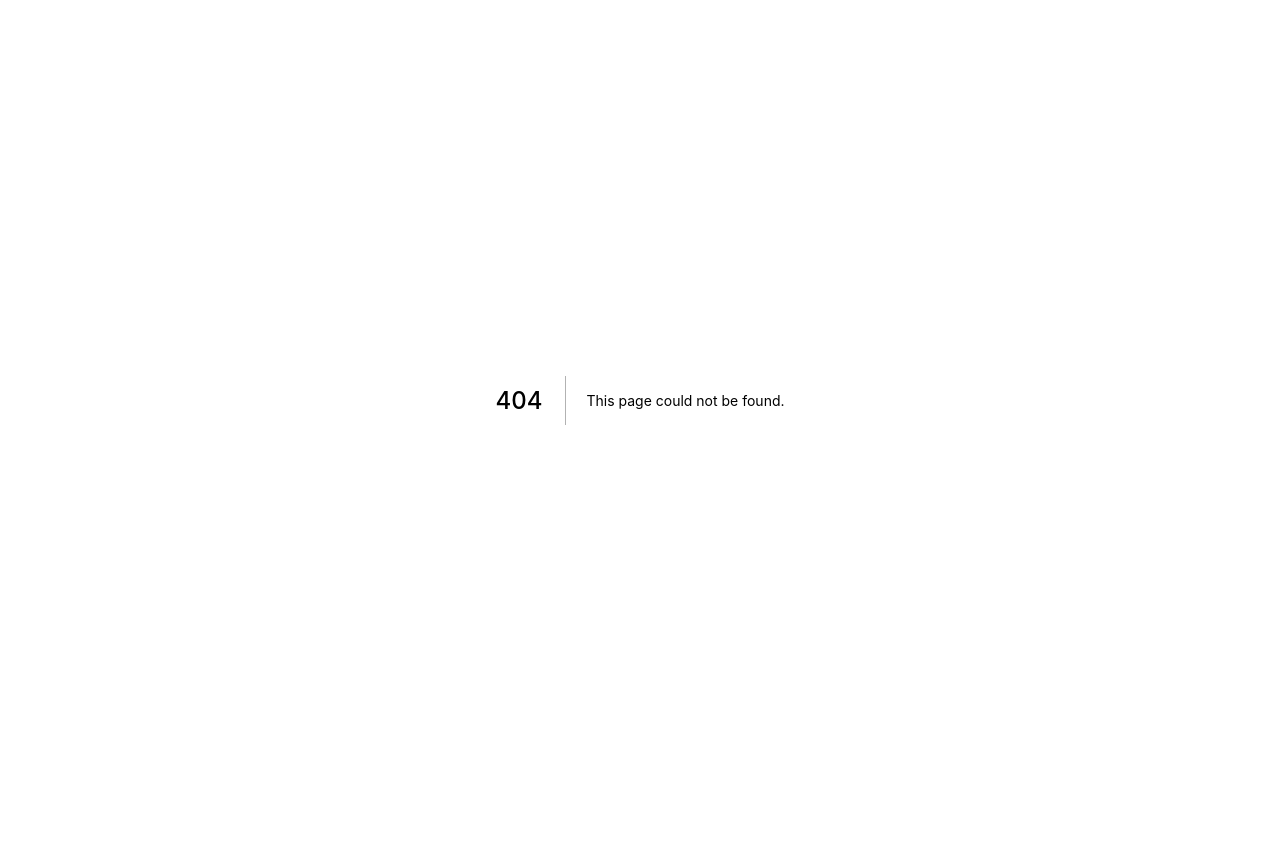
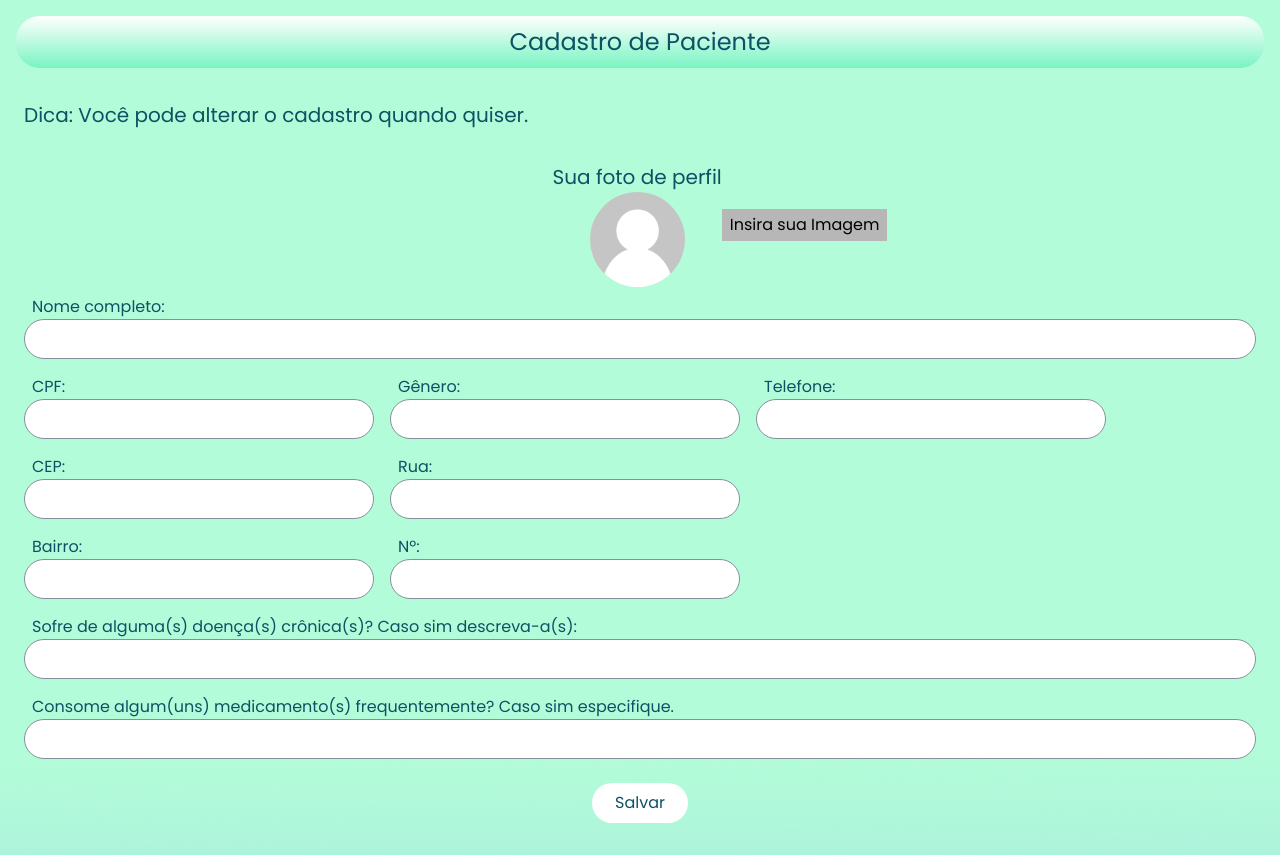
Before and after one commit to mentoriaAcreditar/webSISMS, a Next.js app: page /cadastroPaciente in a window 1280 px wide. Before the commit this address had no page. Before the commit the page ends 800 px from the top, so only its background shows below. Built offline with nearby package versions, Linux system fonts and the light colour scheme.

Commit message:
add page cadastroPaciente

```diff
--- /dev/null
+++ b/pages/cadastroPaciente/index.tsx
@@ -0,0 +1,58 @@
+import React from 'react';
+import Bar from '../../components/Bar';
+import Input from '../../components/Input';
+
+const CadastroPaciente = () => {
+  return (
+    <div
+      className="flex fundo flex-col p-4"
+      // style={{ background: 'url(./background.png)  no-repeat center/cover' }}
+    >
+      <Bar title="Cadastro de Paciente" />
+      <h1 className="mx-2 my-8 text-xl text-green">
+        Dica: Você pode alterar o cadastro quando quiser.
+      </h1>
+      <div>
+        <div className="flex flex-row items-center ml-40 justify-center">
+          <div className="flex flex-row items-center ">
+            <div className="flex flex-col items-center justify-center">
+              <span className="text-xl text-green">Sua foto de perfil</span>
+              <img src="./user.svg" alt="" />
+            </div>
+            <button className="bg-gray h-8 px-2" type="button">
+              Insira sua Imagem
+            </button>
+          </div>
+        </div>
+      </div>
+      <form action="">
+        <Input name="Nome completo:" />
+        <div className="flex flex-row">
+          <Input name="CPF:" />
+          <Input name="Gênero:" />
+          <Input name="Telefone:" />
+        </div>
+        <div className="flex flex-row">
+          <Input name="CEP:" />
+          <Input name="Rua:" />
+        </div>
+        <div className="flex flex-row">
+          <Input name="Bairro:" />
+          <Input name="Nº:" />
+        </div>
+        <Input name="Sofre de alguma(s) doença(s) crônica(s)? Caso sim descreva-a(s):" />
+        <Input name="Consome algum(uns) medicamento(s) frequentemente? Caso sim especifique." />
+        <div className="flex flex-row w-full items-center justify-center py-4">
+          <button
+            type="submit"
+            className="bg-white text-green p-2 rounded-full w-24"
+          >
+            Salvar
+          </button>
+        </div>
+      </form>
+    </div>
+  );
+};
+
+export default CadastroPaciente;
--- a/tailwind.config.js
+++ b/tailwind.config.js
@@ -18,7 +18,8 @@ module.exports = {
         green2: '#05494D',
         blueLight: '#C0FFFF',
         greenLight: '#79F4C2',
-        blue3: '#7AC1D8'
+        blue3: '#7AC1D8',
+        gray: "#B7B7B7"
 
       },
       textColor: {
```
Also changed, not shown: pages/profile/index.tsx (+10 -9 lines).
